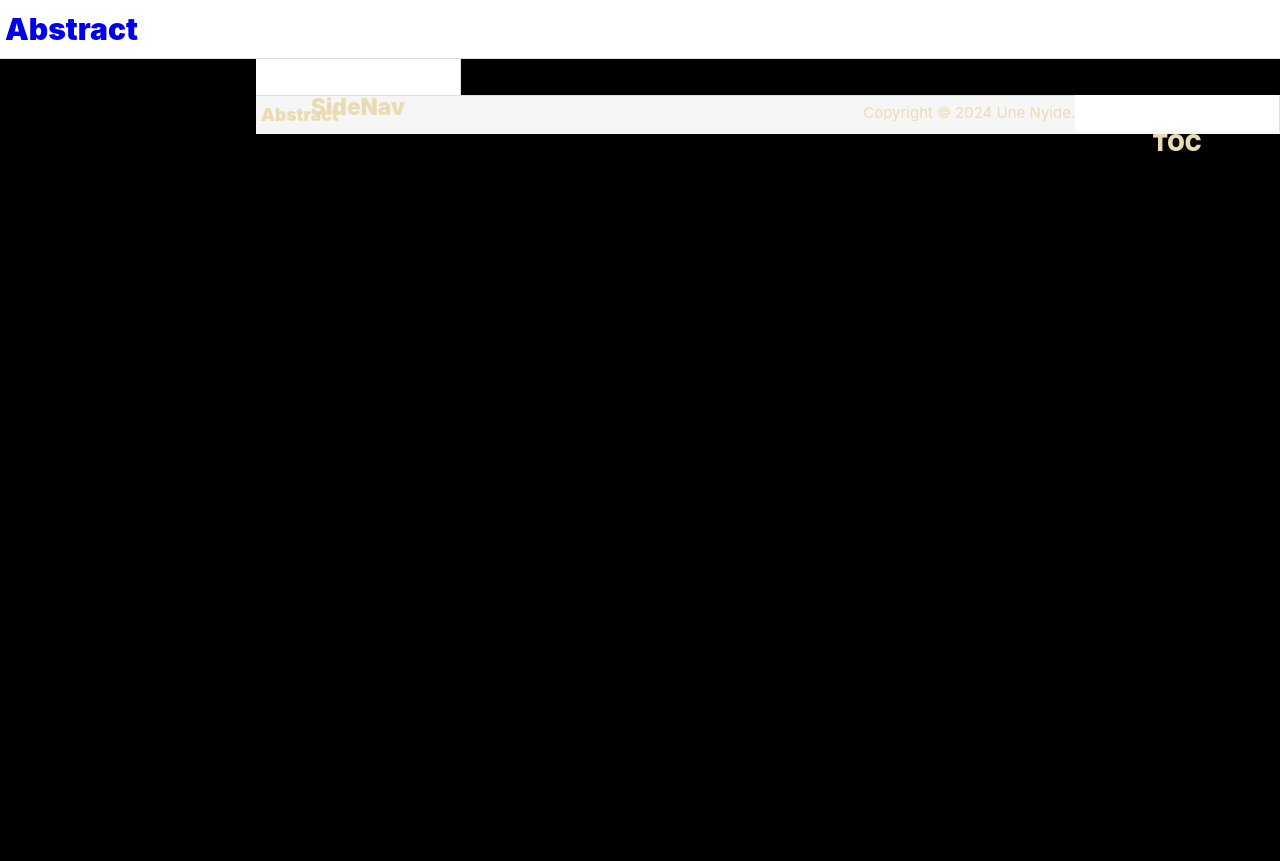
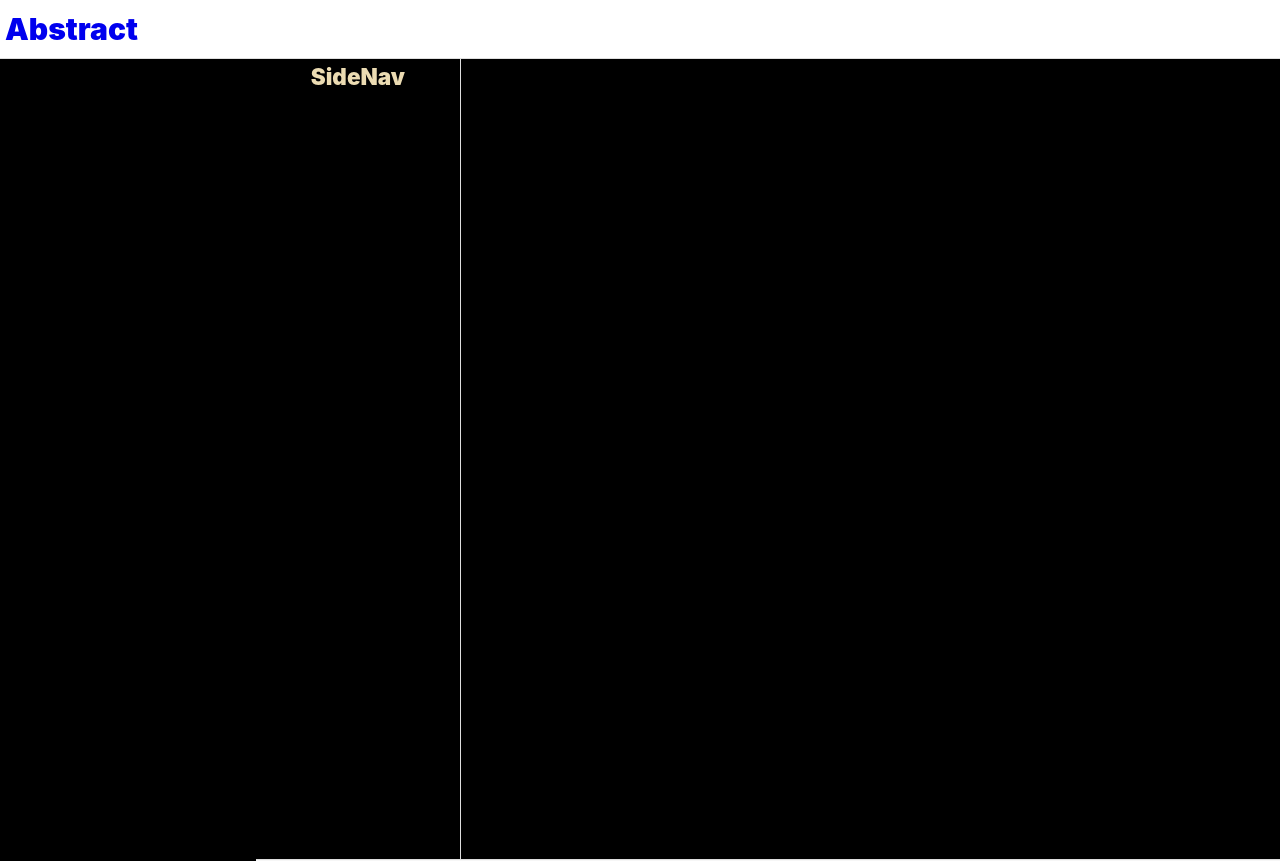
Before and after one commit to Unomars4/abstract, a Vue app: page / in a window 1280 px wide. Shown: the top 861 px of the page. Built offline with nearby package versions, Linux system fonts and the light colour scheme.

Commit message:
move footer and routerview to view-container

```diff
--- a/src/App.vue
+++ b/src/App.vue
@@ -14,28 +14,26 @@ import { RouterView } from 'vue-router'
   </header>
 
   <main>
-    <div class="view-container">
     <aside class="sidenav">
       <h1>SideNav</h1>
     </aside>
+    <div>
       <RouterView />
-      <aside class="toc">
-        <h1>TOC</h1>
-      </aside>
-    </div>
       <footer>
         <div class="footer-content">
           <h3>Abstract</h3>
           <p>Copyright © 2024 Une Nyide.</p>
         </div>
       </footer>
+    </div>
+    <aside class="toc">
+      <h1>TOC</h1>
+    </aside>
   </main>
 </template>
 
 <style scoped>
-.sidenav,
-header,
-.toc {
+header {
   position: sticky;
   background: white;
 }
@@ -52,9 +50,7 @@ h3 {
 .toc {
   height: 45%;
   width: 20%;
-  float: right;
   right: 0;
-  top: 30px;
 }
 
 aside {
@@ -67,7 +63,6 @@ aside {
 aside h1 {
   text-align: center;
   position: relative;
-  top: 30px;
 }
 
 main {
--- a/src/views/LabView.vue
+++ b/src/views/LabView.vue
@@ -29,9 +29,7 @@ onMounted(() => {
 
 
 <template>
-  <div class="content">
-    <div id="container" ref="container"></div>
-  </div>
+  <div id="container" ref="container"></div>
 </template>
 
 
```
Lines whose indentation alone changed are shown as unchanged.
